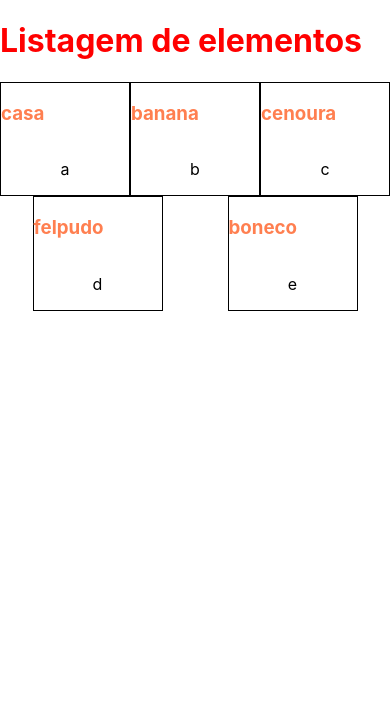
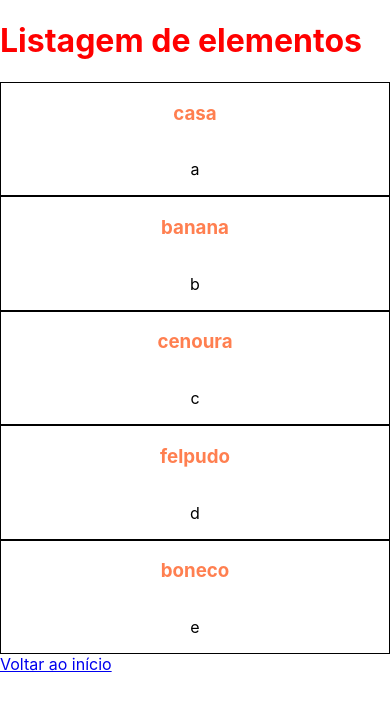
Before and after one commit to EduardoMangeli/n-react, a React (Create React App) app: page /listagem in a window 390 px wide. Shown: the top 710 px of the page. Built offline with nearby package versions, Linux system fonts and the light colour scheme.

Commit message:
incluindo media query

```diff
--- a/src/components/Cartao/style.js
+++ b/src/components/Cartao/style.js
@@ -6,7 +6,7 @@ const CartaoContainer = styled.div`
     flex-direction: column;
     border: 1px black solid;
     min-width: 8em;
-
+    align-items: center;
 
     p {
         text-align: center;
--- a/src/pages/Listagem/Listagem.jsx
+++ b/src/pages/Listagem/Listagem.jsx
@@ -1,3 +1,4 @@
+import { Link } from "react-router-dom";
 import Cartao from "../../components/Cartao/Cartao";
 import { ContainerListagem, TituloListagem } from "./style";
 
@@ -40,6 +41,7 @@ const Listagem = () => (
     <ContainerListagem>
         {elementos}
     </ContainerListagem>
+    <Link to='/'>Voltar ao início</Link>
     </>
 );
 
--- a/src/pages/Listagem/style.js
+++ b/src/pages/Listagem/style.js
@@ -6,9 +6,15 @@ const TituloListagem = styled.h1`
 `;
 
 const ContainerListagem = styled.div`
-    display: flex;
-    flex-wrap: wrap;
-    justify-content: space-around;
+    display: grid;
+    grid-template-columns: 1fr;
+
+    @media screen and (min-width: 400px){
+        display: flex;
+        flex-wrap: wrap;
+        justify-content: space-around;
+    }
+
 `;
 
 export {TituloListagem, ContainerListagem}
--- a/src/pages/Primeiro.jsx
+++ b/src/pages/Primeiro.jsx
@@ -1,3 +1,4 @@
+import { Link } from "react-router-dom";
 import LinkGenerico from "../components/LinkGenerico/LinkGenerico";
 import LinkSegundo from "../components/LinkSegundo";
 
@@ -23,6 +24,7 @@ const Primeiro = () => {
                 <h5>Mini título</h5>
                 <p>Meu texto</p>
                 {elementos}
+                <Link to="listagem">Listagem</Link>
             </div>
             );
 };
```
